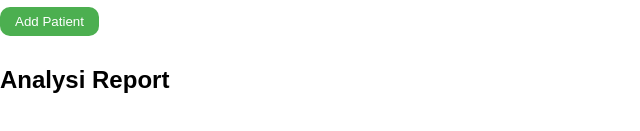
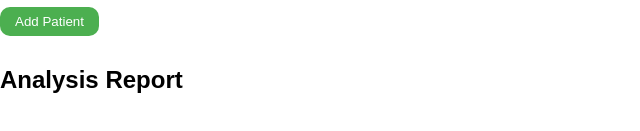
Before and after one commit to konyeki/health_census, a plain HTML site: page index.html in a window 1280 px wide. Shown: the part 283-414 px from the top of the page, 0-640 px from the left. Drawn offline with Linux system fonts and the light colour scheme.

Commit message:
modified index html

```diff
--- a/index.html
+++ b/index.html
@@ -48,7 +48,7 @@
             </div>
 
             <button id="addPatient">Add Patient</button>
-            <h2>Analysi Report</h2>
+            <h2>Analysis Report</h2>
             <div id="report"></div>
         </div>
         <div class="searchCondition">
```
